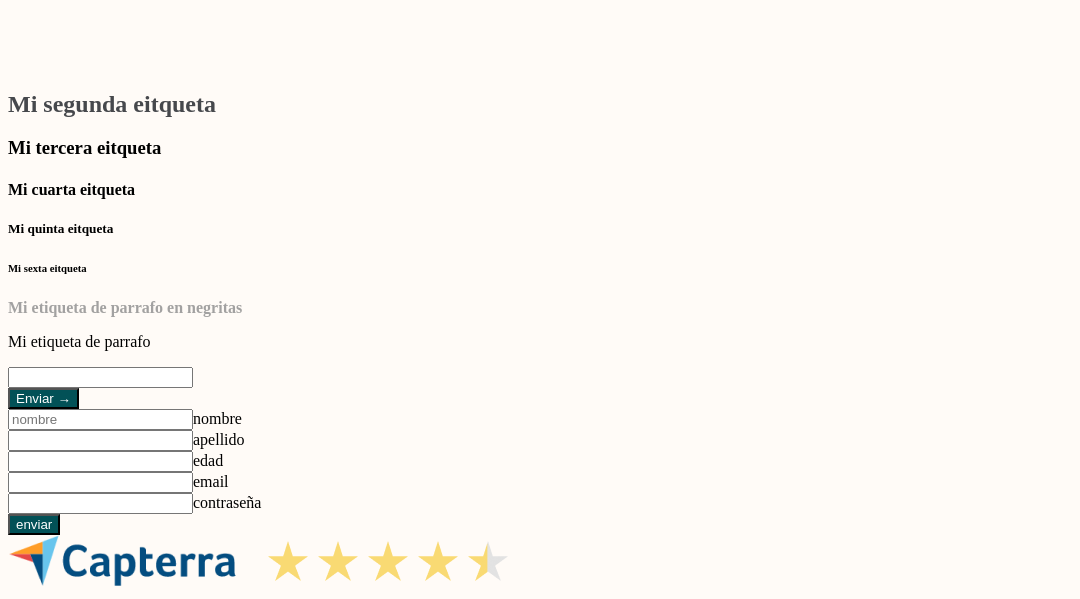
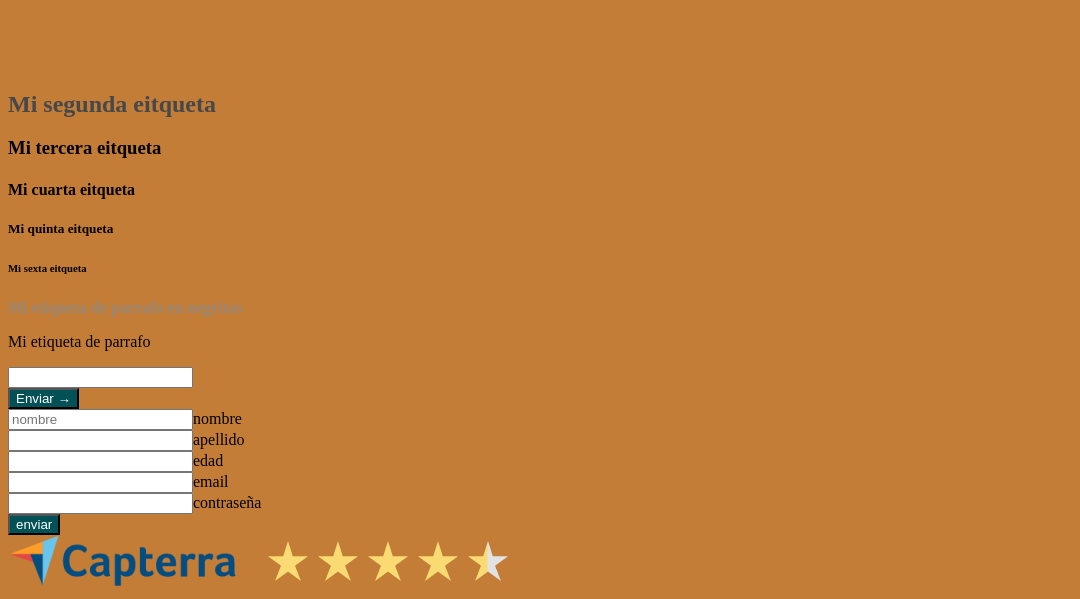
Before and after one commit to macantivbl/santander-front, a plain HTML site: page index.html in a window 1280 px wide. Shown: the part 385-984 px from the top of the page, without its empty margins (0-1080 px from the left). Drawn offline with Linux system fonts and the light colour scheme.

Commit message:
cambio BGcolor

```diff
--- a/Inciar Proyecto de git.txt
+++ b/Inciar Proyecto de git.txt
@@ -4,3 +4,6 @@ git commit -m "Mensaje del commit"
 
 git remote add origin "http....   "
 git push -u origin master
+
+
+git remote add origin https://github.com/macantivbl/BaseDatos.git
--- a/styles.css
+++ b/styles.css
@@ -16,7 +16,7 @@ button {
 }
 
 body {
-    background-color: #fffbf7;
+    background-color: #c47d36;
     /*background-image:url('') ;*/
 }
 
```
